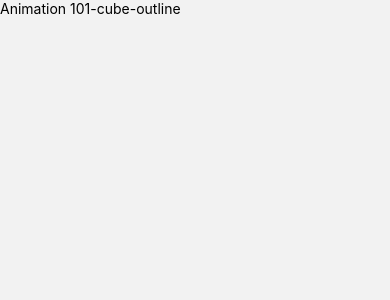
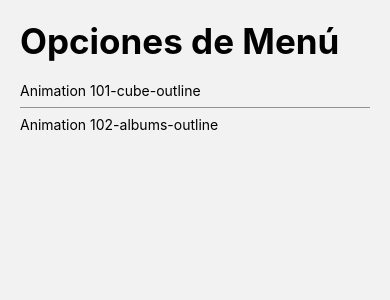
Before and after one commit to FernandoPachon/RnComponents, a React Native app: screen /HomeScreen in a window 390 px wide. Shown: the top 300 px of the page. Built offline with nearby package versions, Linux system fonts and the light colour scheme.

Commit message:
feat:add item separator

```diff
--- a/src/screens/HomeScreen.tsx
+++ b/src/screens/HomeScreen.tsx
@@ -1,6 +1,7 @@
 import React from 'react';
 import {View, Text, StyleSheet} from 'react-native';
 import {FlatList} from 'react-native-gesture-handler';
+import { useSafeAreaInsets } from 'react-native-safe-area-context';
 import Icon from 'react-native-vector-icons/Ionicons';
 
 interface MenuItem{
@@ -15,8 +16,15 @@
     icon: 'cube-outline',
     component: 'Animation101Screen',
   },
+  {
+    name: 'Animation 102',
+    icon: 'albums-outline',
+    component: 'Animation102Screen',
+  },
 ];
 const HomeScreen = () => {
+
+  const {top}=useSafeAreaInsets()
 
   const renderMenuItem = (menuItem:MenuItem)=>{
     return (
@@ -25,13 +33,38 @@
       </View>
     )
   }
+  const renderListHeader=()=>{
+    return(
+      <View style={{marginTop:top + 20,marginBottom:20}}>
+         <Text style={styles.title}>Opciones de Menú</Text>
+      </View>
+    )
+  }
 
+  const itemSeparator=()=>{
+    return(
+      <View
+        style={{
+          borderBottomWidth:1,
+          opacity:0.4,
+          marginVertical:8
+        }}
+      >
+
+      </View>
+    )
+  }
   return (
     <View style={styles.container}>
+
+
+
       <FlatList
       data={menuItems}
       renderItem={({item}) => renderMenuItem(item)}
       keyExtractor={(item)=>item.name}
+      ListHeaderComponent={()=>renderListHeader()}
+      ItemSeparatorComponent={itemSeparator}
        />
     </View>
   );
@@ -40,6 +73,14 @@
 const styles = StyleSheet.create({
   container: {
     flex: 1,
+    marginHorizontal:20
   },
+  title:{
+    fontSize:35,
+    fontWeight:'bold',
+},
+globalMargin:{
+  marginHorizontal:20
+}
 });
 export default HomeScreen;
```
Also changed, not shown: src/theme/appTheme.tsx (added, +8 -0 lines).
